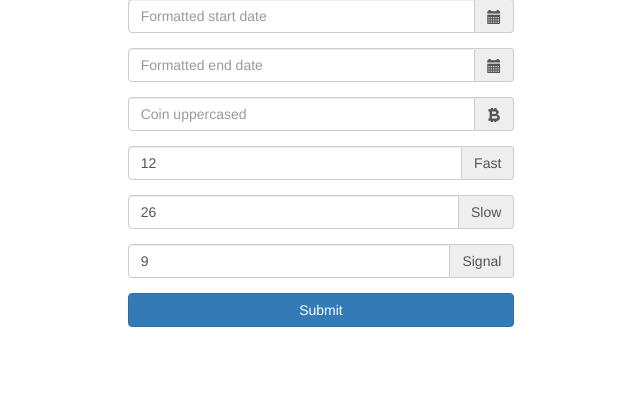
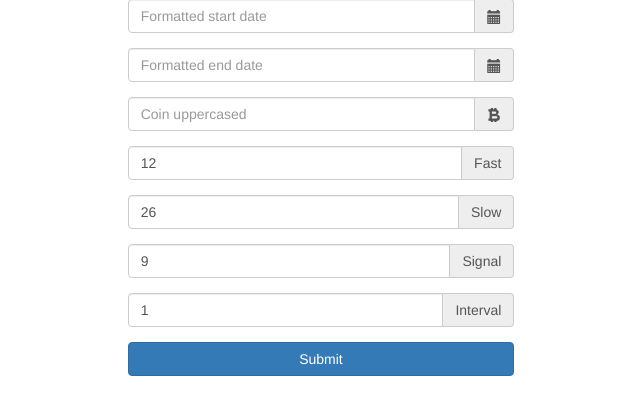
Before and after one commit to brophymj/bitgeek, a Flask app: page /graph in a window 1280 px wide. Shown: the part 74-489 px from the top of the page, without its empty margins (319-959 px from the left). Run offline with Flask 2, Linux system fonts and the light colour scheme; the visitor is signed in with stand-in values (Sample User, id 1); some libraries are stand-ins or nearby versions.

Commit message:
Interval param

```diff
--- a/server.py
+++ b/server.py
@@ -120,19 +120,19 @@ def graph():
                                    name=session['username'],
                                    data=result,
                                    prices=[float(i['price'])
-                                           for i in result][::-1],
+                                           for i in result][::-1][::int(request.form['interval'])],
                                    fastes=[float(i['ema_fast'])
-                                           for i in result][::-1],
+                                           for i in result][::-1][::int(request.form['interval'])],
                                    slowes=[float(i['ema_slow'])
-                                           for i in result][::-1],
+                                           for i in result][::-1][::int(request.form['interval'])],
                                    minutes='*'.join([i['datetime']
-                                                     for i in result][::-1]),
+                                                     for i in result][::-1][::int(request.form['interval'])]),
                                    macds=[float(i['macd'])
-                                           for i in result][::-1],
+                                           for i in result][::-1][::int(request.form['interval'])],
                                    macd_hists=[float(i['macd_hist'])
-                                               for i in result][::-1],
+                                               for i in result][::-1][::int(request.form['interval'])],
                                    signallines=[float(i['signal_line'])
-                                                for i in result][::-1])
+                                                for i in result][::-1][::int(request.form['interval'])])
         else:
             flash('No results found!', category='warning')
     return render_template('graph.html', name=session['username'])
--- a/templates/graph.html
+++ b/templates/graph.html
@@ -95,6 +95,14 @@
                     <input type='text' class="form-control" placeholder="Signal param" name="signal" required pattern="^\d+$" data-error="Numbers only!" value="9" />
                     <span class="input-group-addon">
                                 Signal
+                    </span>
+                </div>
+            </div>
+            <div class="form-group has-feedback">
+                <div class='input-group' id='interval'>
+                    <input type='text' class="form-control" placeholder="Interval param" name="interval" required pattern="^\d+$" data-error="Numbers only!" value="1" />
+                    <span class="input-group-addon">
+                                Interval
                     </span>
                 </div>
             </div>
```
